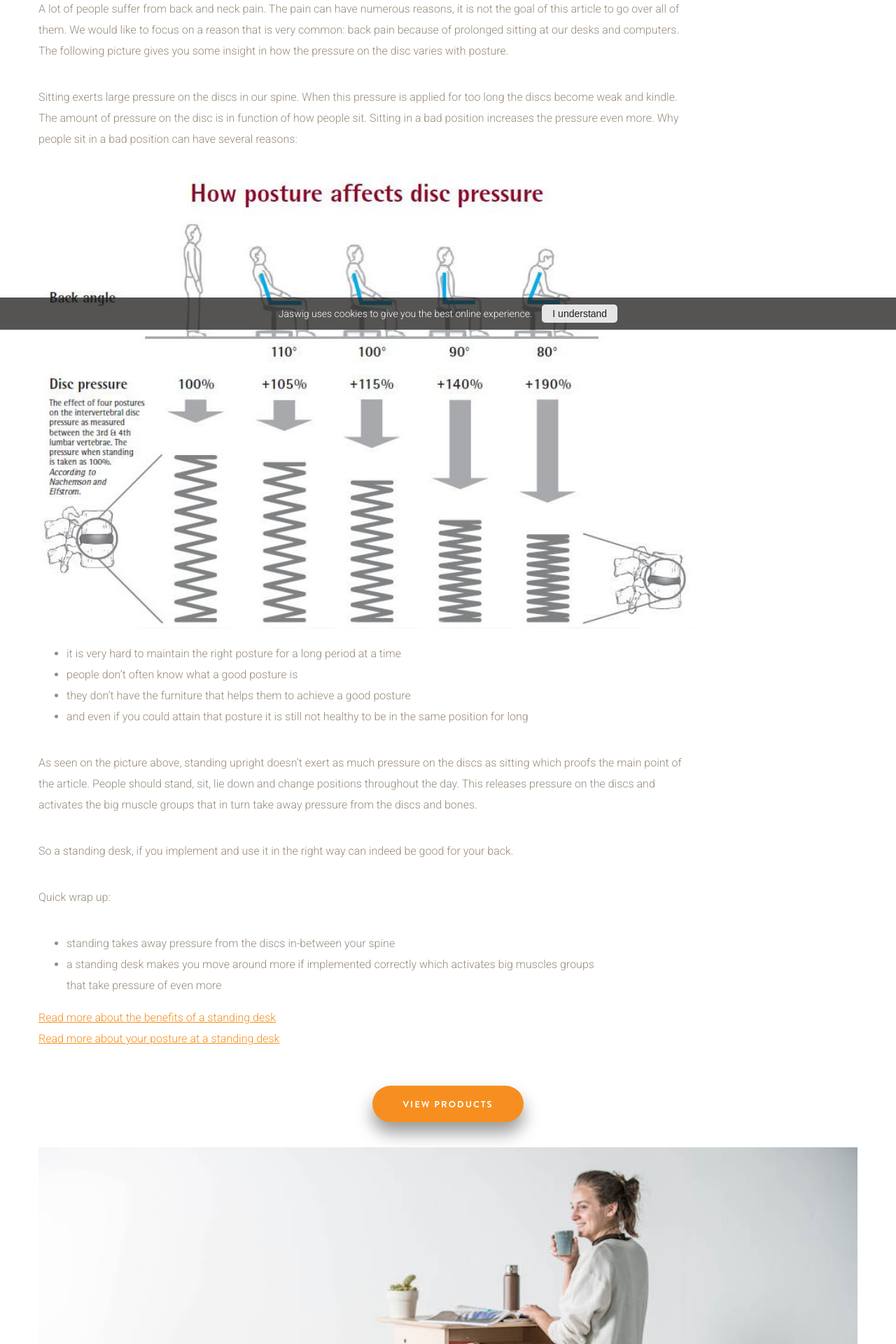
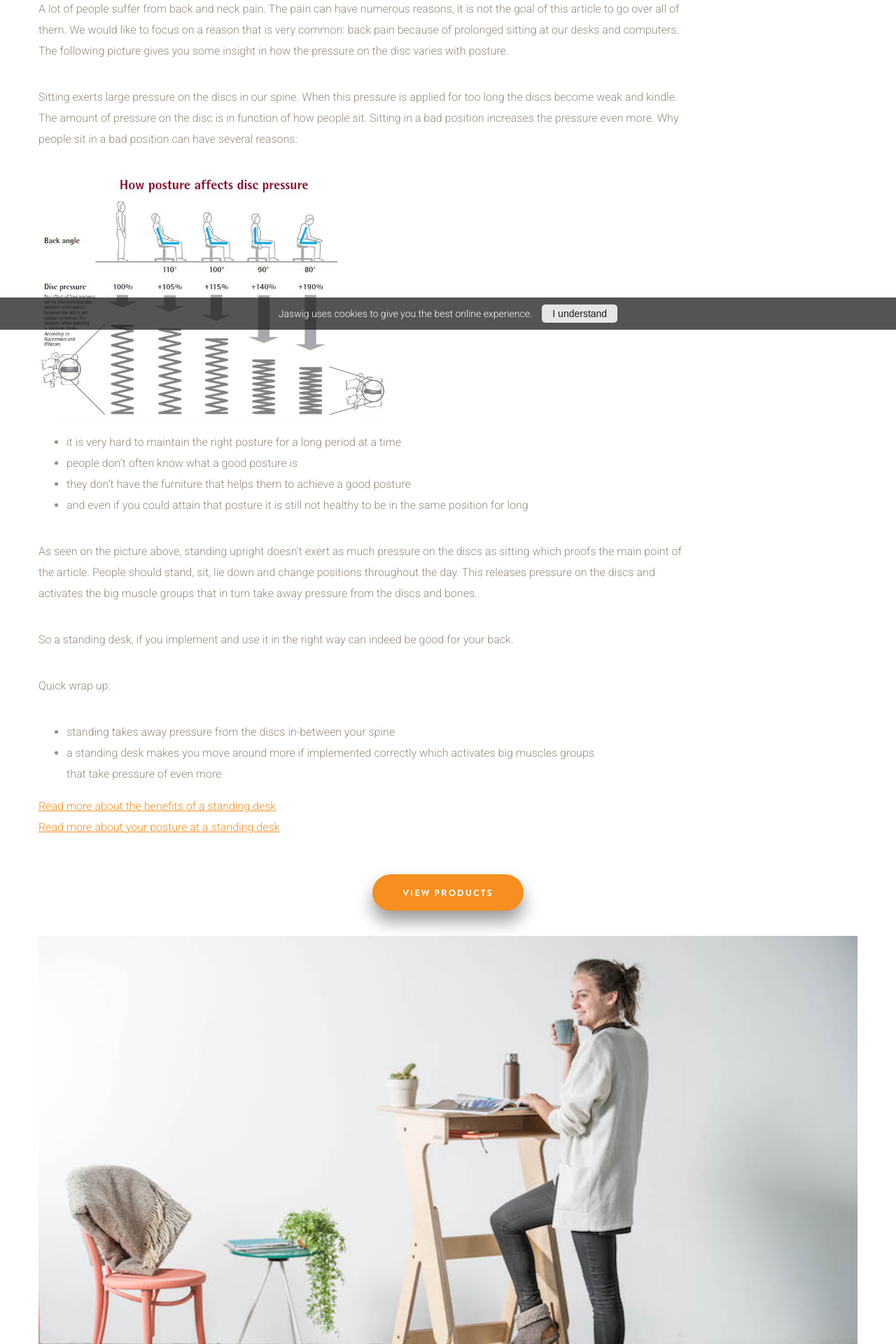
Before and after one commit to samuelrieder/jaswig.github.io, a Jekyll site: the page built from are-standing-desks-good-for-your-back.html, in a window 1280 px wide. Shown: the part 429-2349 px from the top of the page at 70% size. Built offline with Jekyll 4.4.1, drawn with Linux system fonts in a browser that asks for light colours; nearby versions of some CDN libraries.

Commit message:
Initial commit

```diff
--- a/Gemfile
+++ /dev/null
@@ -1,6 +0,0 @@
-source "https://rubygems.org"
-
-gem 'github-pages', group: :jekyll_plugins
-gem "jekyll"
-gem "shopify_theme"
-gem "jekyll-sitemap"
--- a/_includes/footer.html
+++ b/_includes/footer.html
@@ -8,7 +8,7 @@
           </a>
         </div>
         <div class="terms">
-          <ul class="list list-left">
+          <ul class="foo-list list list-left">
             <li><a href="/blog/2016/05/25/FAQs">FAQ</a></li>
             <li><a href="/privacy">Privacy policy</a></li>
             <li><a href="/terms">Terms &amp; conditions</a></li>
--- a/_sass/jaswig/_footer.scss
+++ b/_sass/jaswig/_footer.scss
@@ -1,7 +1,7 @@
 /* Footer */
 .footer {
   background-color: $color-primary;
-  padding: 80px 0;
+  padding: 20px 0;
   color: white;
 
   .footer-table {
@@ -104,7 +104,7 @@
     .footer-left,
     .flanders {
       display: table-cell;
-      vertical-align: middle;
+      vertical-align: bottom;
     }
 
     .brand {
@@ -131,8 +131,12 @@
     }
   }
 //1% logo
- .opep_logo{
+ .opep_logo {
    float: right;
+  }
+
+  .foo-list {
+    line-height: 1px !important;
   }
 }
 
--- a/_sass/jaswig/_how-jaswig-was-born.scss
+++ b/_sass/jaswig/_how-jaswig-was-born.scss
@@ -19,8 +19,10 @@
     margin-top: 0;
   }
 
+}
+
+@media (min-width: 520px) {
   .img-adjust {
-    width: 80% !important;
+    width: 500px !important;
   }
-
 }
```
Also changed, not shown: Gemfile.lock (deleted).
